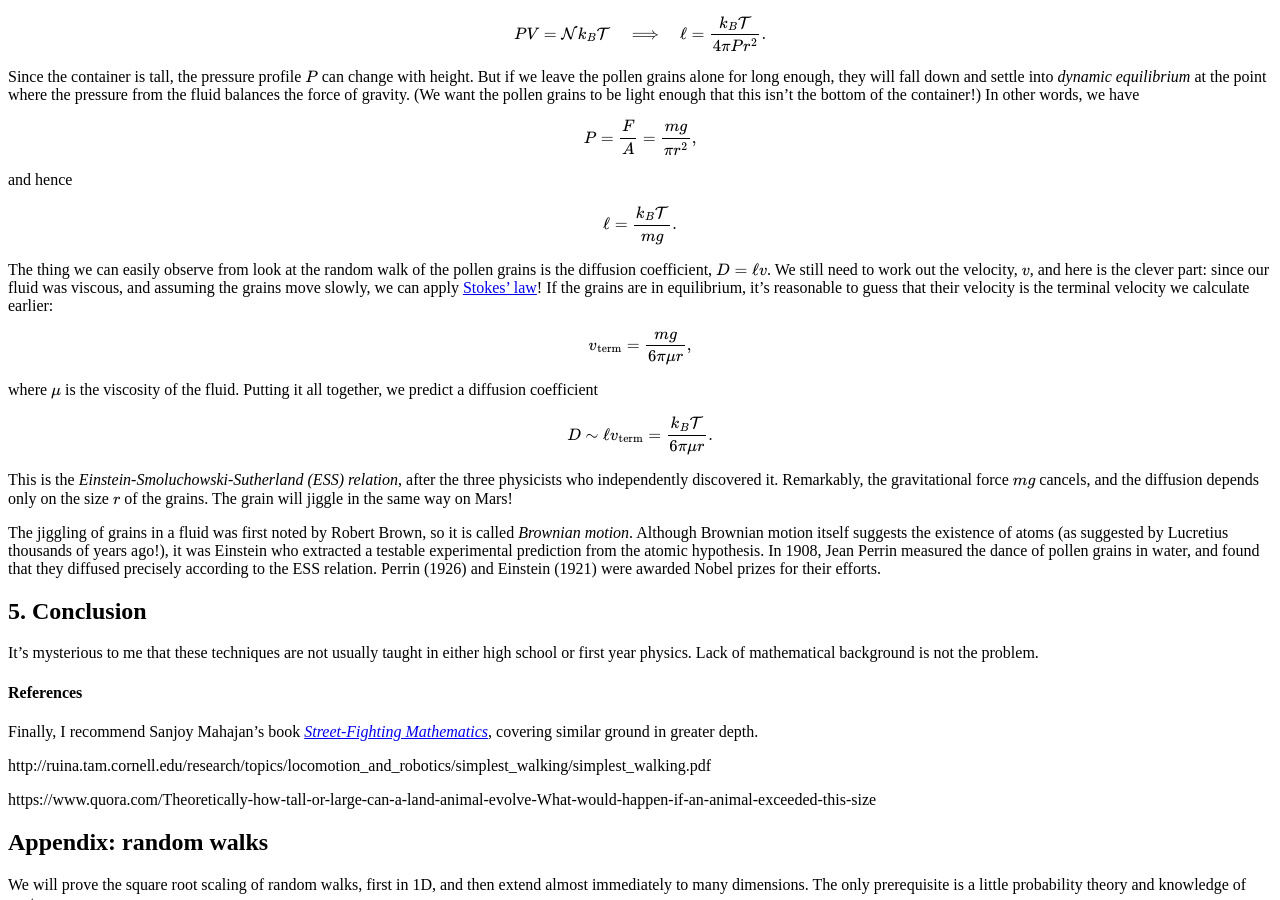
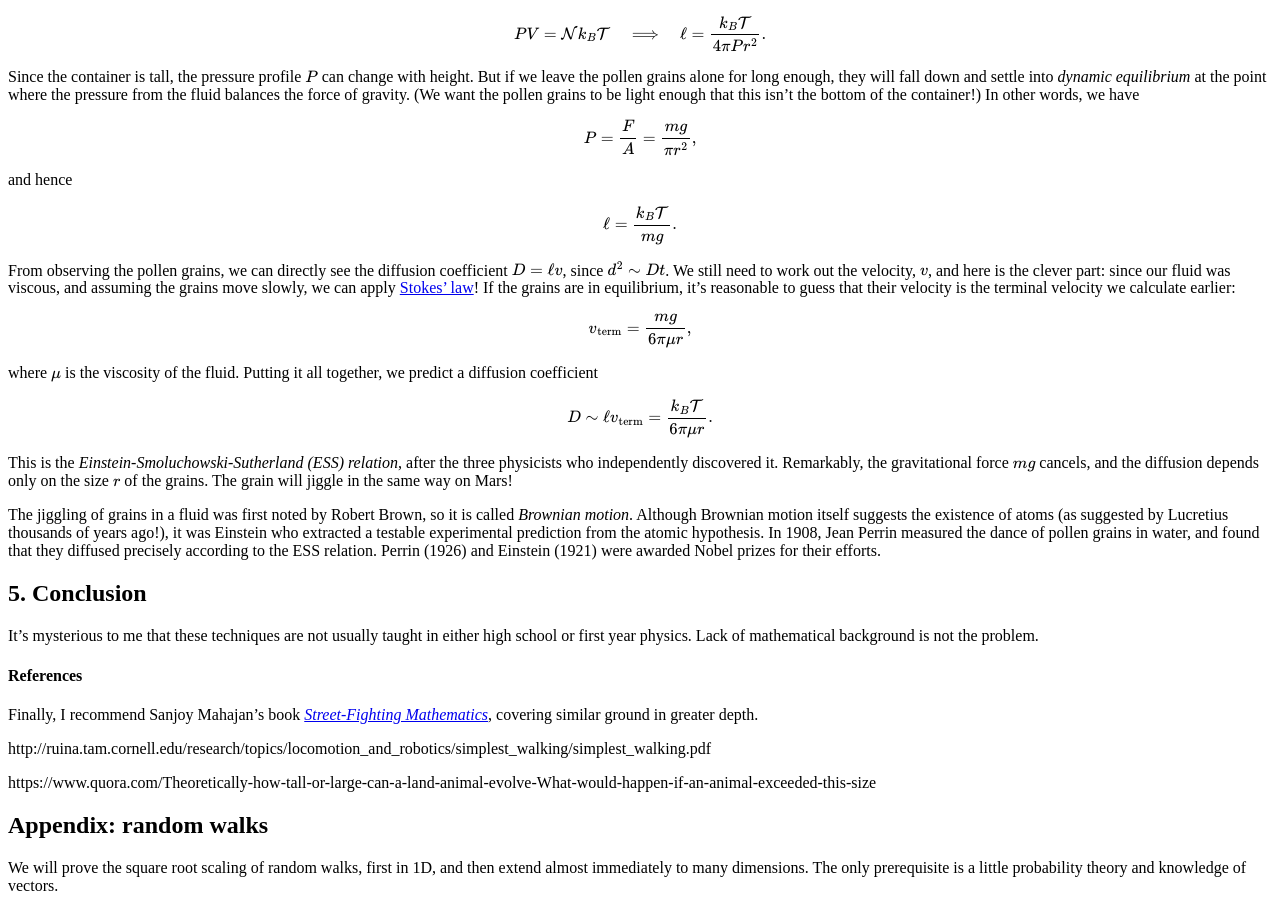
Before and after one commit to hapax/hapax.github.io, a Jekyll site: the page built from assets/simple-physics.md, in a window 1280 px wide and 900 px high, scrolled down 10550 px. Built offline with Jekyll 4.4.1, drawn with Linux system fonts in a browser that asks for light colours; our own code applies the rules of GitHub Pages for plain Markdown files; formulas are drawn with MathJax 3; a script that is not in the unit is left out.

Commit message:
Update simple-physics.md

```diff
--- a/assets/simple-physics.md
+++ b/assets/simple-physics.md
@@ -1165,8 +1165,8 @@ $$
 \ell = \frac{k_B\mathcal{T}}{mg}.
 $$
 
-The thing we can easily observe from look at the random walk of the
-pollen grains is the diffusion coefficient, $D = \ell v$.
+From observing the pollen grains, we can directly see the diffusion
+coefficient $D = \ell v$, since $d^2 \sim Dt$.
 We still need to work out the velocity, $v$, and here is the clever
 part: since our fluid was viscous, and assuming the grains move
 slowly, we can apply <a href="#sec-2-2">Stokes' law</a>!
```
